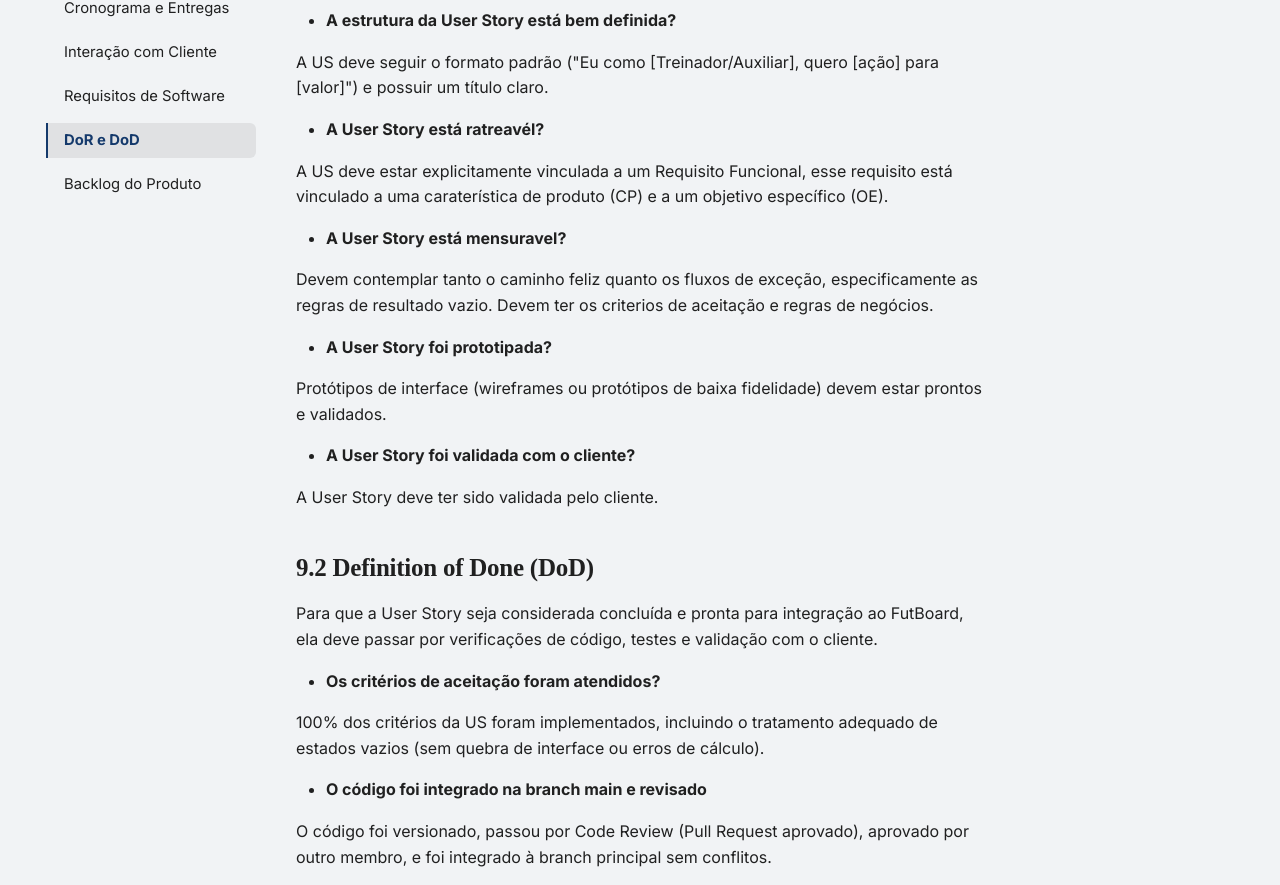
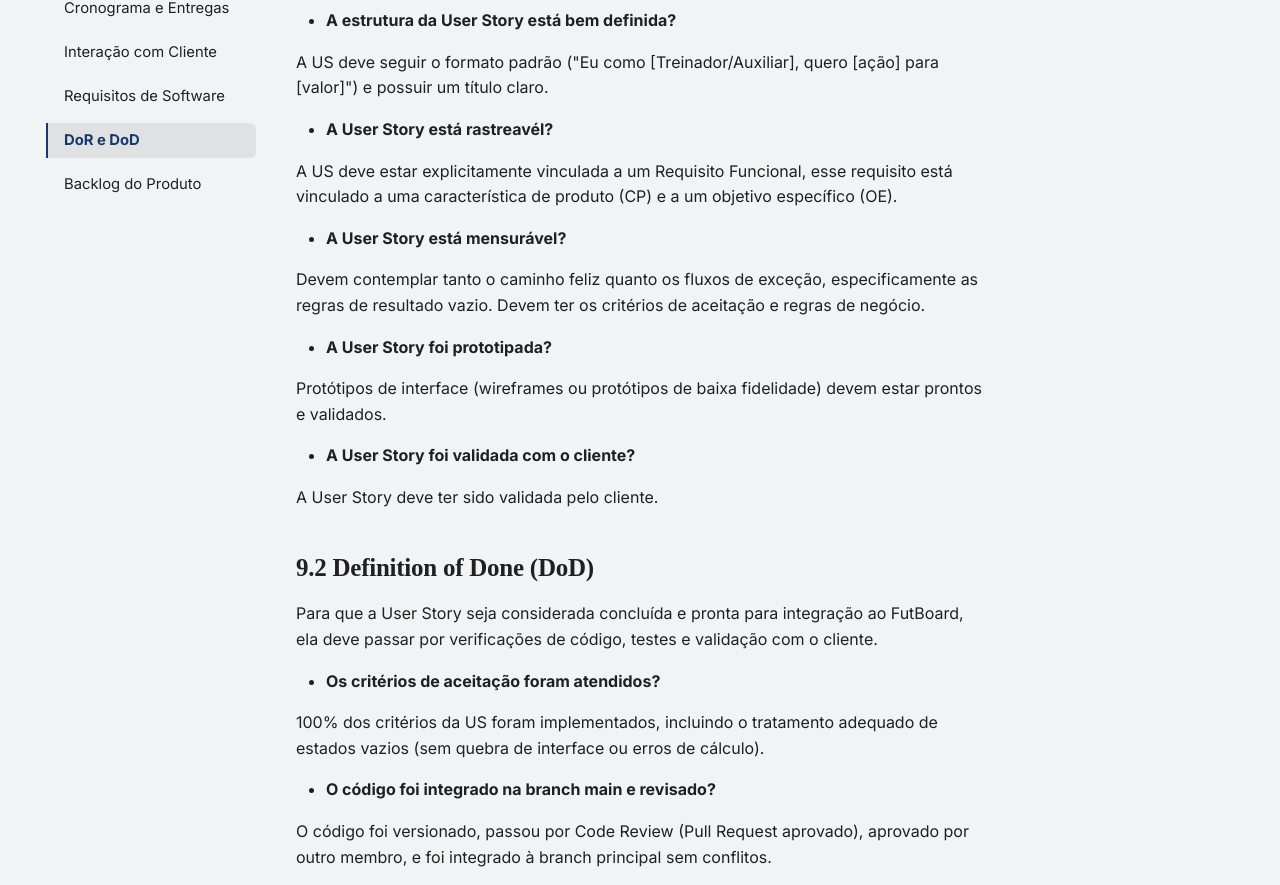
Before and after one commit to mdsreq-fga-unb/REQ-2026.2-T01-FutBoard, an MkDocs documentation site: the page built from docs/visao-produto/dor-dod.md, in a window 1280 px wide and 1400 px high. Shown: the part 480-1365 px from the top of the window. Built offline with MkDocs 1.6.1 and Material for MkDocs 9.7.7, drawn with Linux system fonts in a browser that asks for light colours.

Commit message:
docs: corrige erros de digitação e gramática em DoR e DoD

```diff
--- a/docs/visao-produto/dor-dod.md
+++ b/docs/visao-produto/dor-dod.md
@@ -11,13 +11,13 @@ Para que uma User Story (US) seja escolhida para uma iteração, ela deve estar
 
 A US deve seguir o formato padrão ("Eu como [Treinador/Auxiliar], quero [ação] para [valor]") e possuir um título claro.
 
-- **A User Story está ratreavél?**
+- **A User Story está rastreavél?**
 
-A US deve estar explicitamente vinculada a um Requisito Funcional, esse requisito está vinculado a uma caraterística de produto (CP) e a um objetivo específico (OE).
+A US deve estar explicitamente vinculada a um Requisito Funcional, esse requisito está vinculado a uma característica de produto (CP) e a um objetivo específico (OE).
 
-- **A User Story está mensuravel?**
+- **A User Story está mensurável?**
 
-Devem contemplar tanto o caminho feliz quanto os fluxos de exceção, especificamente as regras de resultado vazio. Devem ter os criterios de aceitação e regras de negócios.
+Devem contemplar tanto o caminho feliz quanto os fluxos de exceção, especificamente as regras de resultado vazio. Devem ter os critérios de aceitação e regras de negócio.
 
 - **A User Story foi prototipada?**
 
@@ -38,7 +38,7 @@ Para que a User Story seja considerada concluída e pronta para integração ao
 
 100% dos critérios da US foram implementados, incluindo o tratamento adequado de estados vazios (sem quebra de interface ou erros de cálculo).
 
-- **O código foi integrado na branch main e revisado**
+- **O código foi integrado na branch main e revisado?**
 
 O código foi versionado, passou por Code Review (Pull Request aprovado), aprovado por outro membro, e foi integrado à branch principal sem conflitos.
 
```
